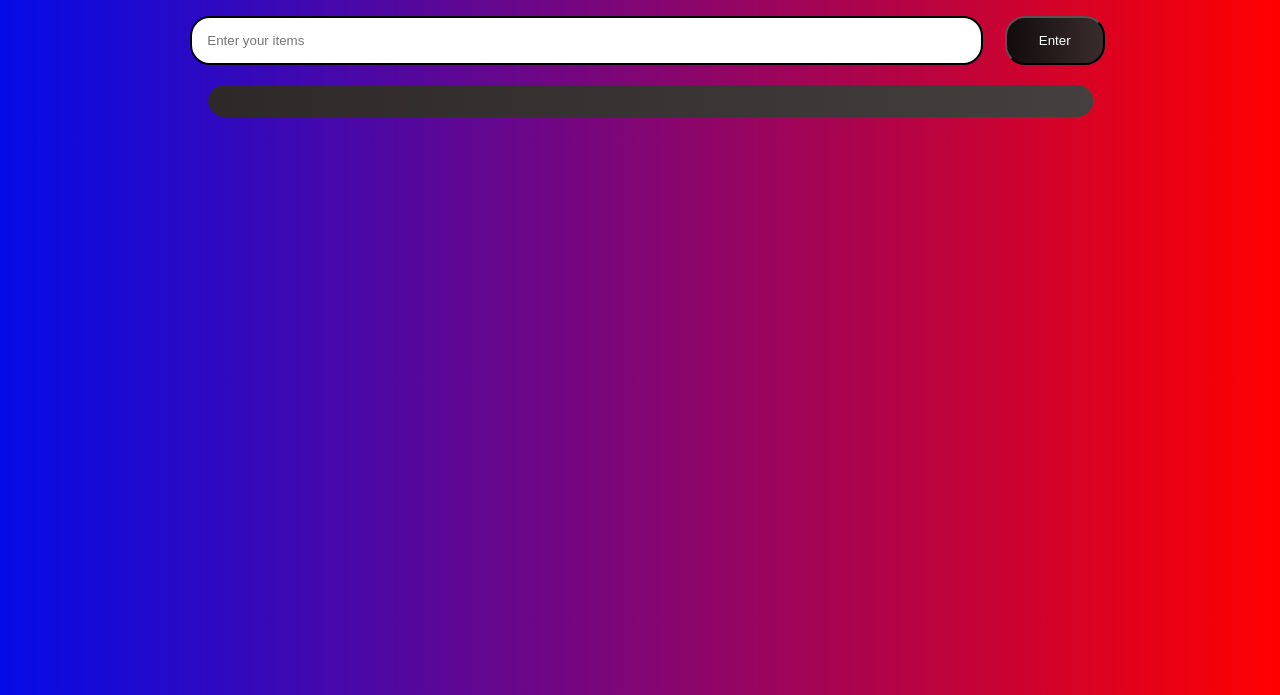
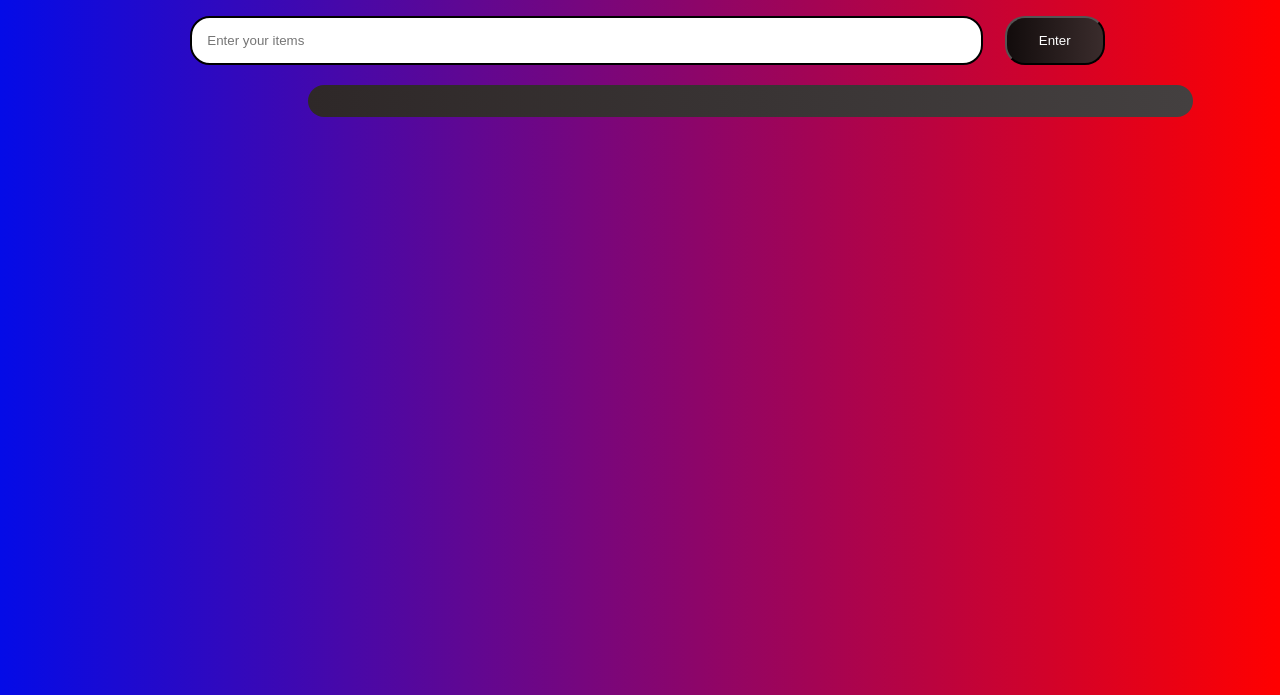
Before and after one commit to madhesh19/TODO-list, a plain HTML site: page index.html in a window 1280 px wide. Shown: the part 105-800 px from the top of the page. Drawn offline with Linux system fonts and the light colour scheme.

Commit message:
Update style.css

```diff
--- a/style.css
+++ b/style.css
@@ -45,7 +45,7 @@ button{
   /*align-items: center;*/
   background: linear-gradient(to right, rgb(46, 40, 40), rgb(68, 64, 64));
   color: white;
-  margin: 20px 200px;
+  margin: 20px 300px;
   border-radius: 20px;
   width: 70%; /* Adjust the value to control the width */
 }
```
